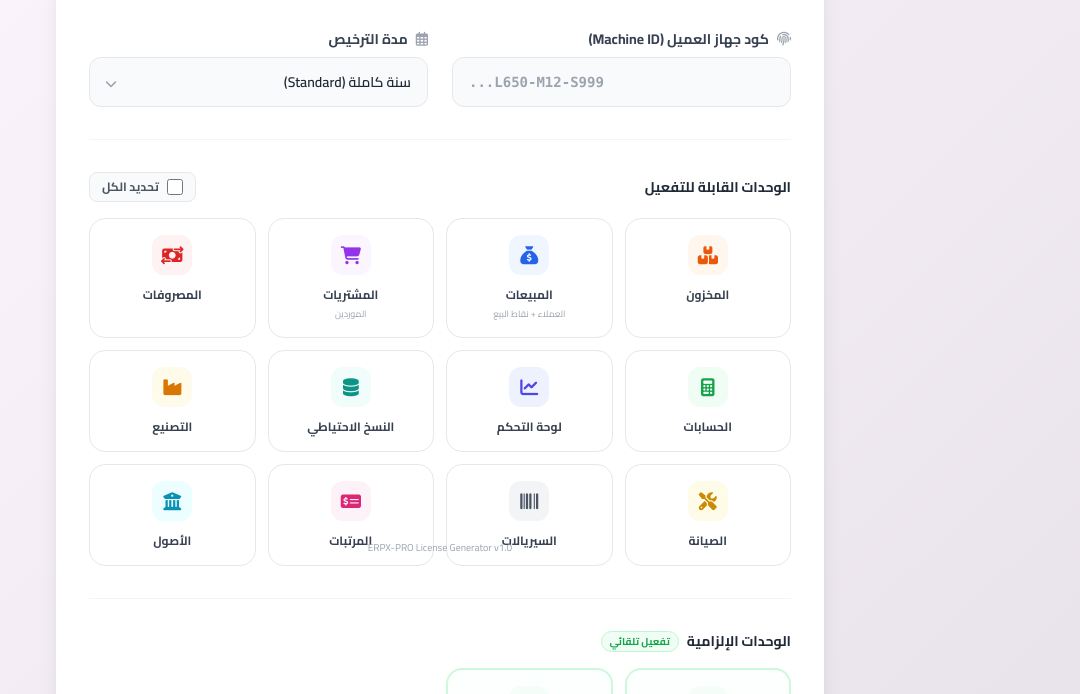
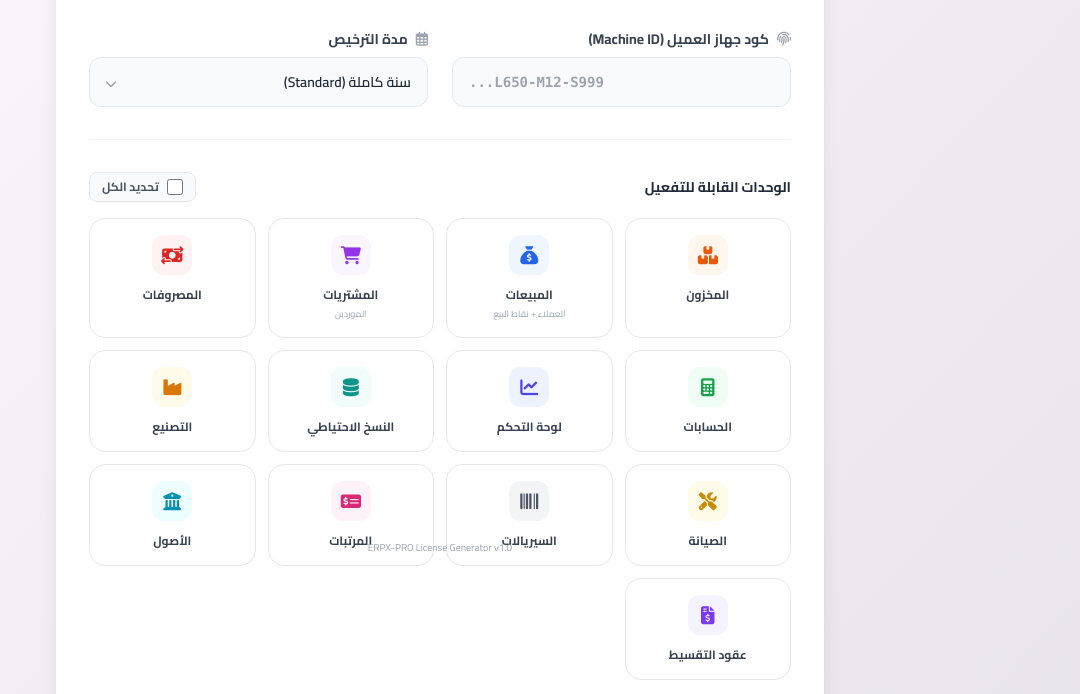
Before and after one commit to Ansary184/generator, a plain HTML site: page index.html in a window 1280 px wide. Shown: the part 237-931 px from the top of the page, without its empty margins (200-1280 px from the left). Drawn offline with nearby package versions, Linux system fonts and the light colour scheme.

Commit message:
Add files via upload

```diff
--- a/index.html
+++ b/index.html
@@ -326,6 +326,23 @@
                             </div>
                         </label>
 
+                        <!-- عقود التقسيط -->
+                        <label class="cursor-pointer group relative">
+                            <input type="checkbox" value="installments" class="hidden module-checkbox mod-item">
+                            <div
+                                class="border border-gray-200 rounded-2xl p-4 flex flex-col items-center gap-3 transition-all duration-200 hover:shadow-md hover:border-primary/50 bg-white h-full">
+                                <div
+                                    class="absolute top-2 right-2 check-icon opacity-0 transition-all duration-200 transform scale-50 text-primary">
+                                    <i class="fa-solid fa-circle-check"></i>
+                                </div>
+                                <div
+                                    class="icon-bg w-10 h-10 rounded-xl bg-violet-50 text-violet-600 flex items-center justify-center text-lg transition-colors">
+                                    <i class="fa-solid fa-file-invoice-dollar"></i>
+                                </div>
+                                <span class="text-xs font-bold text-gray-700 text-center">عقود التقسيط</span>
+                            </div>
+                        </label>
+
                     </div>
                 </div>
 
```
